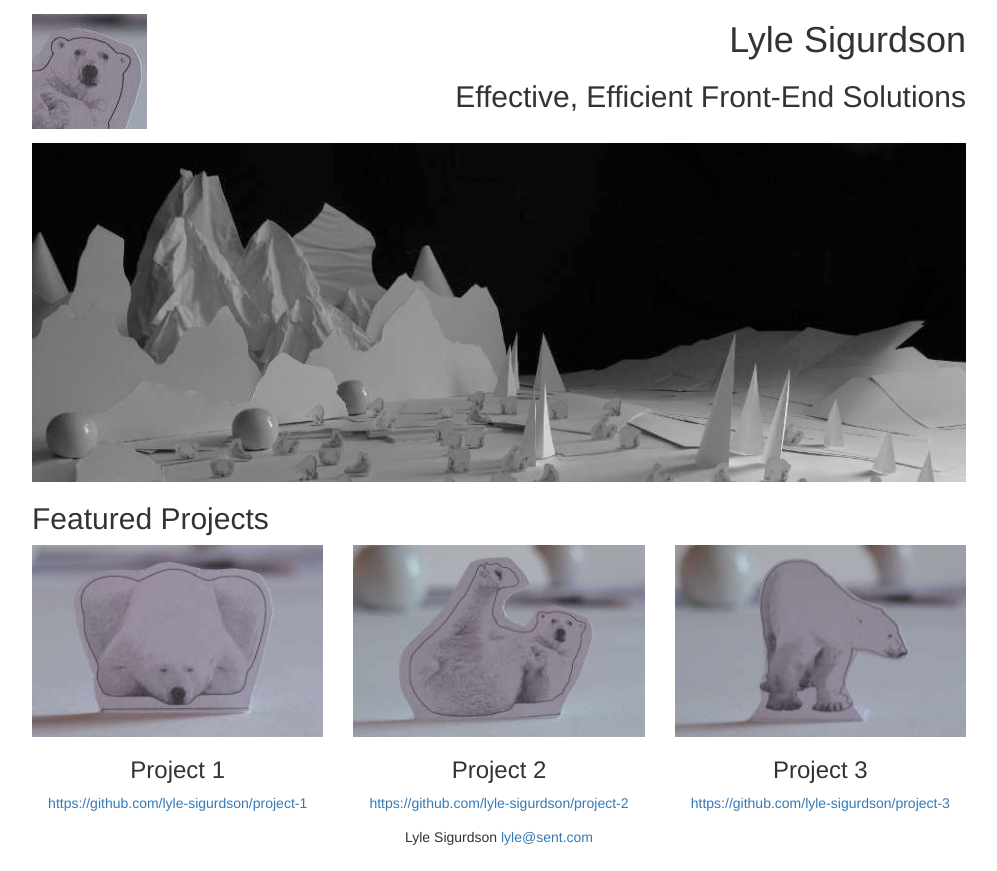
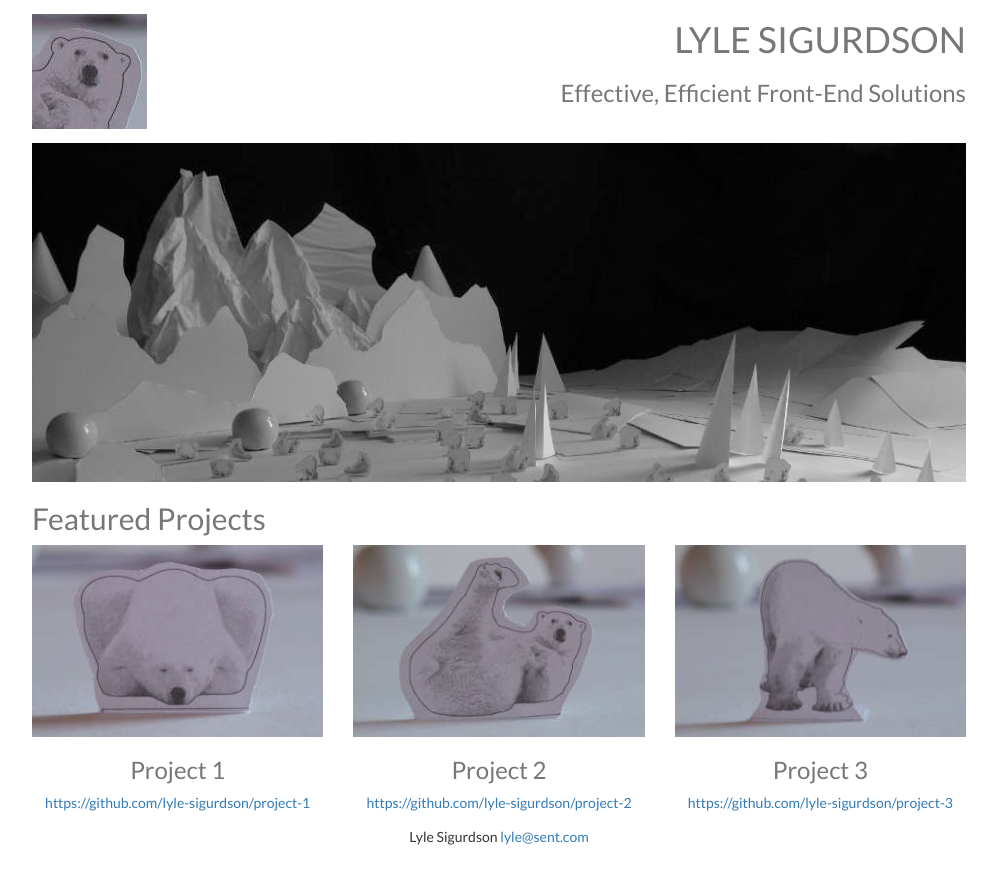
Before and after one commit to lyle-sigurdson/fewd-project-1, a website: page index.html in a window 1280 px wide. Shown: the whole page, without its empty margins (141-1138 px from the left). Drawn offline with Linux system fonts and the light colour scheme.

Commit message:
Font treatment.

```diff
--- a/css/style.css
+++ b/css/style.css
@@ -1,5 +1,10 @@
 .container {
     max-width: 964px;
+    font-family: 'Lato', sans-serif;
+}
+
+.header {
+    font-weight: 300;
 }
 
 .logo {
--- a/index.html
+++ b/index.html
@@ -5,6 +5,7 @@
   <meta http-equiv="X-UA-Compatible" content="IE=edge">
   <meta name="viewport" content="width=device-width, initial-scale=1">
   <link rel="stylesheet" href="bower_components/bootstrap/dist/css/bootstrap.css">
+  <link href='http://fonts.googleapis.com/css?family=Lato:300,400' rel='stylesheet' type='text/css'>
   <link rel="stylesheet" href="css/style.css">
   <title>Lyle Sigurdson - Portfolio</title>
 </head>
@@ -17,10 +18,10 @@
           <img class="logo img-responsive" src="http://placehold.it/115x115" alt="Logo">
         </picture>
       </div>
-      <div class="col-md-8 text-right">
+      <div class="col-md-8 text-right text-muted">
         <hgroup>
-          <h1>Lyle Sigurdson</h1>
-          <h2>Effective, Efficient Front-End Solutions</h2>
+          <h1 class="name text-uppercase">Lyle Sigurdson</h1>
+          <h3>Effective, Efficient Front-End Solutions</h3>
         </hgroup>
       </div>
     </header>
@@ -33,7 +34,7 @@
       </div>
     </div>
     <div class="row">
-      <h2 class="col-md-12">Featured Projects</h2>
+      <h2 class="col-md-12 text-muted">Featured Projects</h2>
     </div>
     <div class="row text-center">
       <div class="col-md-4">
@@ -41,7 +42,7 @@
           <source srcset="images/project-1-1x.jpg 1x, images/project-1-2x.jpg 2x">
           <img class="img-responsive" src="images/project-1-1x.jpg" alt="Project 1">
         </picture>
-        <h3>Project 1</h3>
+        <h3 class="text-muted">Project 1</h3>
         <a href="#">https://github.com/lyle-sigurdson/project-1</a>
       </div>
       <div class="col-md-4">
@@ -49,7 +50,7 @@
           <source srcset="images/project-2-1x.jpg 1x, images/project-2-2x.jpg 2x">
           <img class="img-responsive" src="images/project-1-1x.jpg" alt="Project 1">
         </picture>
-        <h3>Project 2</h3>
+        <h3 class="text-muted">Project 2</h3>
         <a href="#">https://github.com/lyle-sigurdson/project-2</a>
       </div>
       <div class="col-md-4">
@@ -57,7 +58,7 @@
           <source srcset="images/project-3-1x.jpg 1x, images/project-3-2x.jpg 2x">
           <img class="img-responsive" src="images/project-1-1x.jpg" alt="Project 1">
         </picture>
-        <h3>Project 3</h3>
+        <h3 class="text-muted">Project 3</h3>
         <a href="#">https://github.com/lyle-sigurdson/project-3</a>
       </div>
     </div>
```
